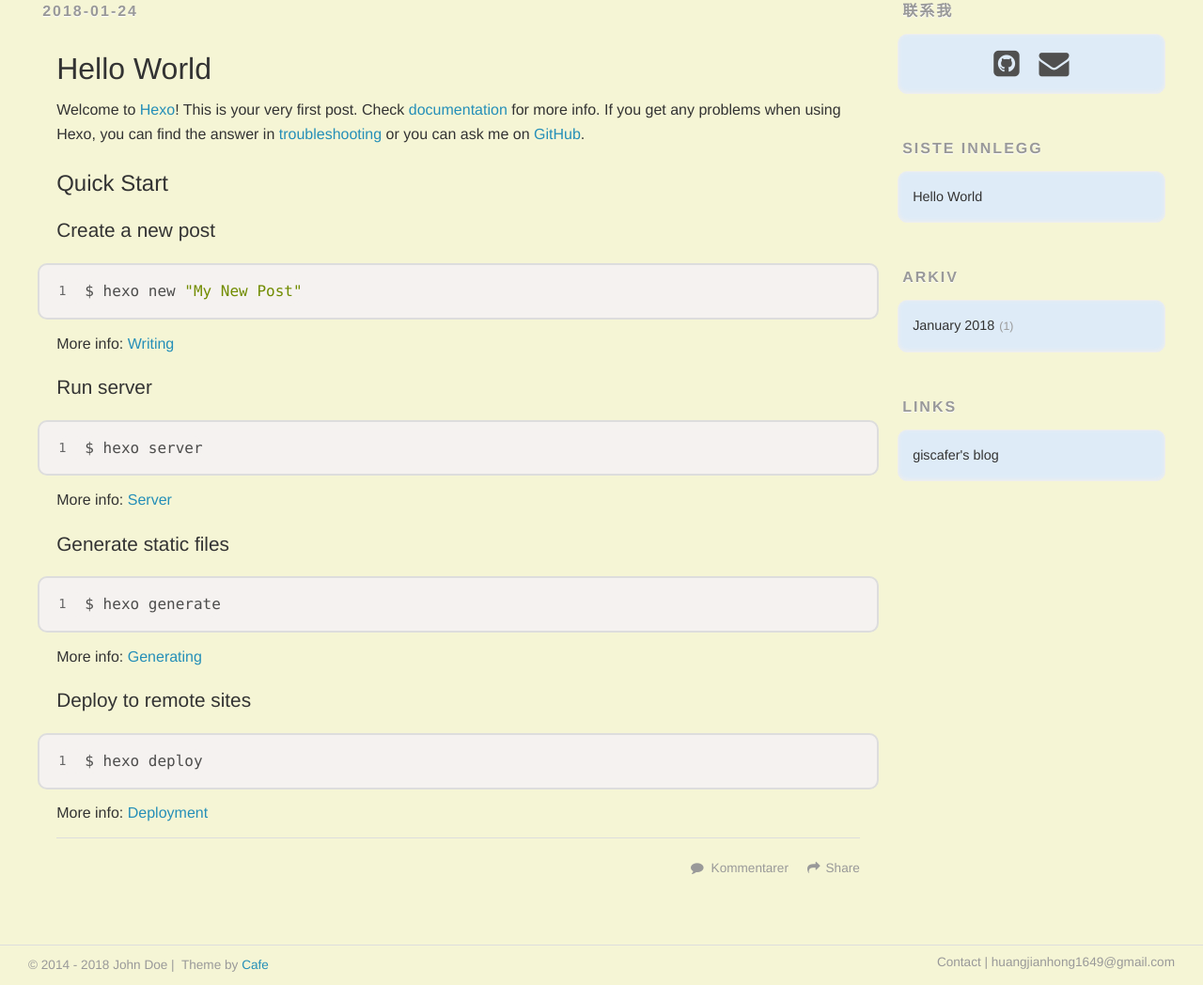
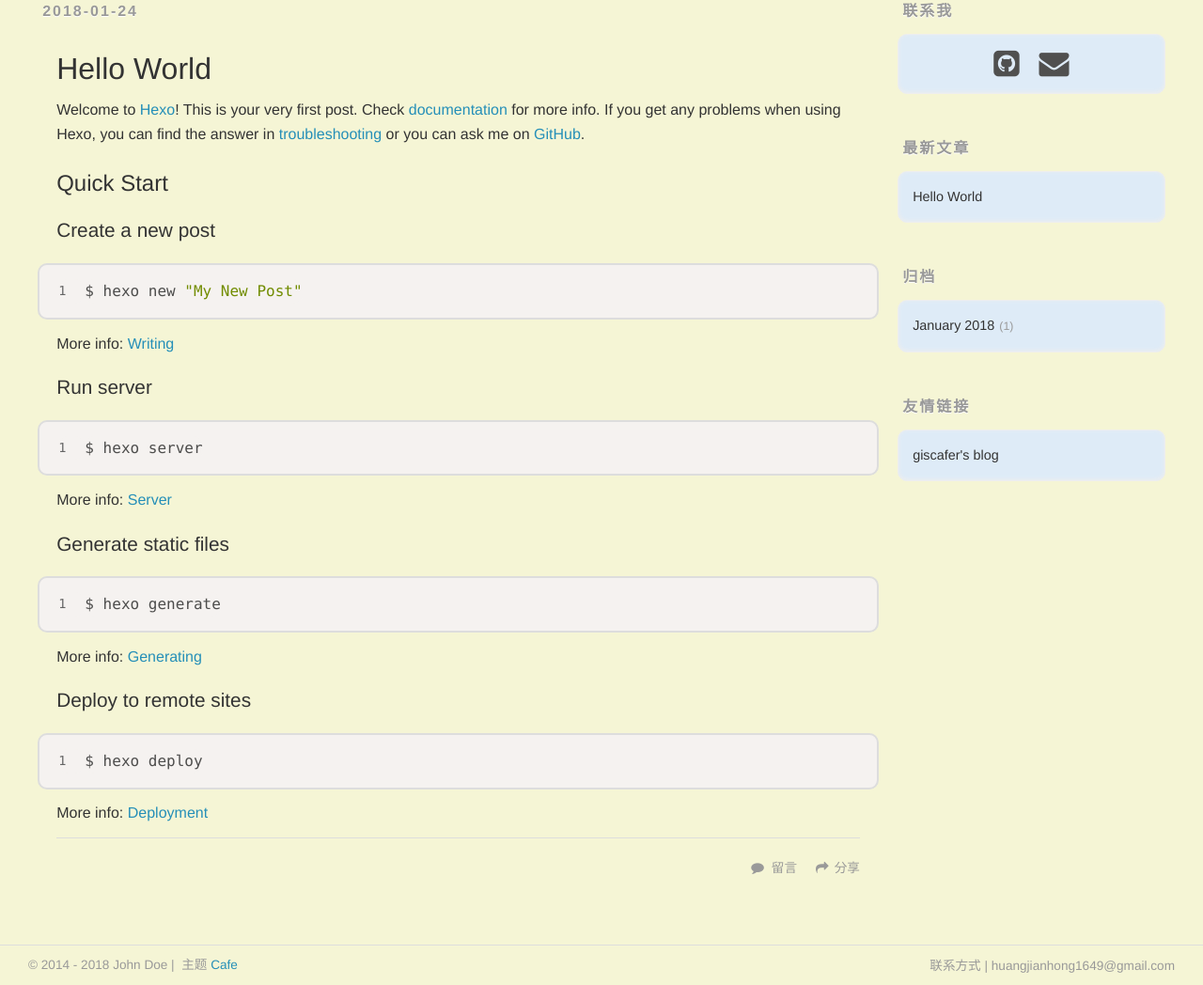
Before and after one commit to HuangJianHong/HuangJianHong.github.io, a plain HTML site: page index.html in a window 1280 px wide. Shown: the part 127-1175 px from the top of the page at 94% size. Drawn offline with nearby package versions, Linux system fonts and the light colour scheme; some packages are replaced by stand-ins of ours; files whose address does not match are found by name.

Commit message:
Site updated: 2018-01-24 14:06:11

```diff
--- a/index.html
+++ b/index.html
@@ -38,7 +38,7 @@
 
           <a id="nav-rss-link" class="nav-icon" href="/atom.xml" title="RSS Feed"></a>
 
-        <a id="nav-search-btn" class="nav-icon" title="Søk"></a>
+        <a id="nav-search-btn" class="nav-icon" title="搜索"></a>
       </nav>
       <div id="search-form-wrap">
         <form action="//google.com/search" method="get" accept-charset="UTF-8" class="search-form"><input type="search" name="q" class="search-form-input" placeholder="Search"><button type="submit" class="search-form-submit">&#xF002;</button><input type="hidden" name="sitesearch" value="http://yoursite.com"></form>
@@ -103,10 +103,10 @@
 
     </div>
     <footer class="article-footer">
-      <a data-url="http://yoursite.com/2018/01/24/hello-world/" data-id="cjcsnc9uu0000l8nfg79dp71o" class="article-share-link">Share</a>
+      <a data-url="http://yoursite.com/2018/01/24/hello-world/" data-id="cjcsnc9uu0000l8nfg79dp71o" class="article-share-link">分享</a>
 
 
-        <a href="http://yoursite.com/2018/01/24/hello-world/#disqus_thread" class="article-comment-link">Kommentarer</a>
+        <a href="http://yoursite.com/2018/01/24/hello-world/#disqus_thread" class="article-comment-link">留言</a>
 
 
     </footer>
@@ -150,7 +150,7 @@
 
 
   <div class="widget-wrap">
-    <h3 class="widget-title recent-posts">Siste innlegg</h3>
+    <h3 class="widget-title recent-posts">最新文章</h3>
     <div class="widget">
       <ul>
 
@@ -165,7 +165,7 @@
 
 
   <div class="widget-wrap">
-    <h3 class="widget-title archive">Arkiv</h3>
+    <h3 class="widget-title archive">归档</h3>
     <div class="widget">
       <ul class="archive-list"><li class="archive-list-item"><a class="archive-list-link" href="/archives/2018/01/">January 2018</a><span class="archive-list-count">1</span></li></ul>
     </div>
@@ -175,7 +175,7 @@
 
 
 <div class="widget-wrap">
-    <h3 class="widget-title">Links</h3>
+    <h3 class="widget-title">友情链接</h3>
     <div class="widget">
         <ul>
 
@@ -196,10 +196,10 @@
   <div class="outer">
     <div id="footer-left">
       &copy; 2014 - 2018 John Doe&nbsp;|&nbsp;
-      Theme by <a href="https://github.com/giscafer/hexo-theme-cafe/" target="_blank">Cafe</a>
+      主题 <a href="https://github.com/giscafer/hexo-theme-cafe/" target="_blank">Cafe</a>
     </div>
      <div id="footer-right">
-      Contact&nbsp;|&nbsp;huangjianhong1649@gmail.com
+      联系方式&nbsp;|&nbsp;huangjianhong1649@gmail.com
     </div>
   </div>
 </footer>
```
Also changed, not shown: 2018/01/24/hello-world/index.html (+5 -5 lines), archives/2018/01/index.html (+6 -6 lines), archives/2018/index.html (+6 -6 lines), archives/index.html (+6 -6 lines).
